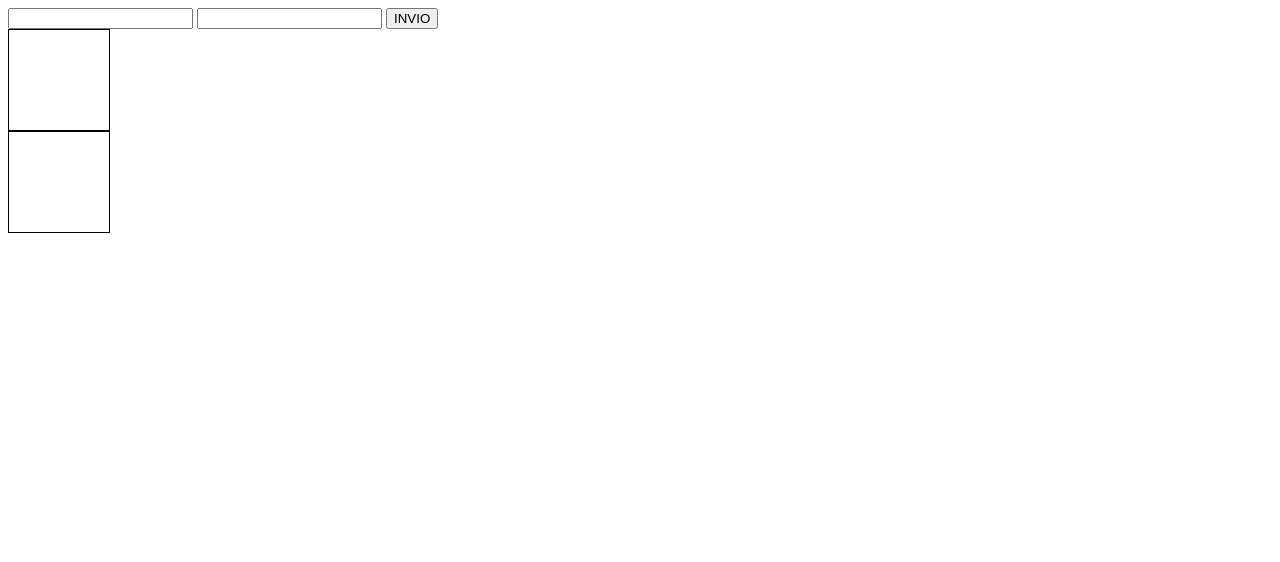
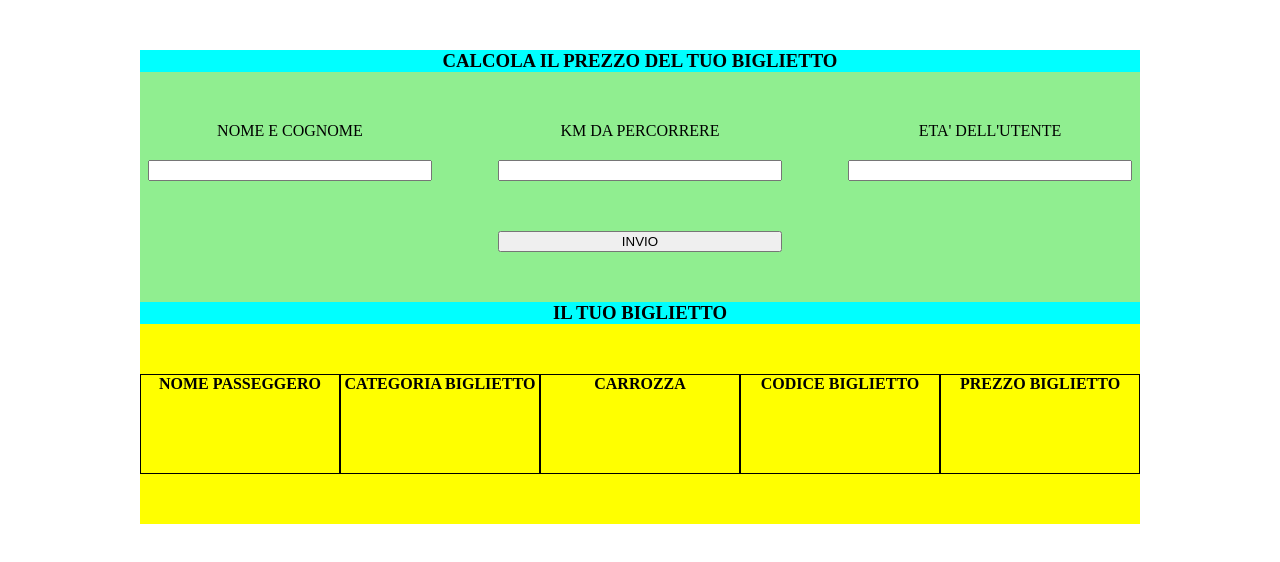
Before and after one commit to StefanoSalaa98/js-biglietto-treno-form, a plain HTML site: page index.html in a window 1280 px wide. Drawn offline with Linux system fonts and the light colour scheme.

Commit message:
Seconda Versione

```diff
--- a/index.html
+++ b/index.html
@@ -7,17 +7,33 @@
     <title>Document</title>
 </head>
 <body>
+    <div class="main-container">
+        <h3>CALCOLA IL PREZZO DEL TUO BIGLIETTO</h3>
+        <form class="info" action="" method="GET">
+            <div>
+                <label for="nome">NOME E COGNOME</label>
+                <input id="nome" type="text">
+            </div>
+            <div>
+                <label for="nome">KM DA PERCORRERE</label>
+                <input id="chilometri" type="number">
+            </div>
+            <div>
+                <label for="nome">ETA' DELL'UTENTE</label>
+                <input id="anni" type="number">
+            </div>
+            <button id="bottone">INVIO</button>
+        </form>
 
-    <form action="" method="GET">
-        <input id="chilometri" type="number">
-        <input id="anni" type="number">
-        <button id="bottone">INVIO</button>
-    </form>
-
-    <div id="scontoApplicato"></div>
-    <div id="prezzoBiglietto"></div>
-
-
+        <h3>IL TUO BIGLIETTO</h3>
+        <div class="container">
+            <div> <strong>NOME PASSEGGERO </strong> <p id="nomePasseggero"></p></div>
+            <div> <strong>CATEGORIA BIGLIETTO </strong> <p id="scontoApplicato"></p></div>
+            <div> <strong>CARROZZA </strong> <p id="carrozzaBiglietto"></p></div>
+            <div> <strong>CODICE BIGLIETTO </strong> <p id="codiceBiglietto"></p></div>
+            <div> <strong>PREZZO BIGLIETTO </strong> <p id="prezzoBiglietto"></p></div>
+        </div>
+    </div>
 
     <script src="script.js"></script>
 </body>
--- a/script.js
+++ b/script.js
@@ -1,11 +1,15 @@
 const evento = document.getElementById("bottone");
 const prezzoOut = document.getElementById("prezzoBiglietto");
 const scontoOut = document.getElementById("scontoApplicato");
+const utenteOut = document.getElementById("nomePasseggero");
+const carrozzaOut = document.getElementById("carrozzaBiglietto");
+const codiceOut = document.getElementById("codiceBiglietto");
 
 evento.addEventListener("click", function(e){
 
     const kmUtente = document.getElementById("chilometri");
     const anniUtente = document.getElementById("anni");
+    const nomeUtente = document.getElementById("nome");
 
     e.preventDefault();
 
@@ -35,8 +39,32 @@ evento.addEventListener("click", function(e){
     console.log(kmUtente.value, prezzo);
     console.log("ciao");
 
-    //Restituisci l'output del prezzo e dello sconto
+    //Restituisci l'output dei dati inseriti
 
-    scontoOut.textContent = "Ti è stato applicato uno sconto del: " +sconto;
-    prezzoOut.textContent = "Il prezzo del tuo biglietto è di " +prezzo+ "€";
+    utenteOut.innerHTML = "<p>" +nomeUtente.value+ "<\p>";
+
+    const numCarrozza = Math.floor(Math.random()*10 + 1);
+    carrozzaOut.innerHTML ="<p>" +numCarrozza+ "<\p>";
+
+    const codice = Math.floor(Math.random()*899999 + 100000);
+    codiceOut.innerHTML ="<p>" +codice+ "<\p>";
+
+    let tipoBiglietto;
+    if(sconto === "0%"){
+        tipoBiglietto = "BIGLIETTO STANDARD";
+    }
+    else if(sconto === "20%"){
+        tipoBiglietto = "BIGLIETTO GIOVANI";
+    }
+    else{
+        tipoBiglietto = "BIGLIETTO ANZIANI";
+    }
+    scontoOut.innerHTML = "<p>" +tipoBiglietto+ "<\p>";
+    prezzoOut.innerHTML = "<p>" +prezzo+ "€<\p>";
+
+    //Ripulisci elementi form
+
+    nomeUtente.value="";
+    kmUtente.value="";
+    anniUtente.value="";
 });
--- a/style.css
+++ b/style.css
@@ -1,6 +1,52 @@
-#prezzoBiglietto, #scontoApplicato{
+*{
+    box-sizing: border-box;
+    margin: 0 auto;
+    text-align:center;
+}
+
+.main-container{
+    width:1000px;
+    background-color:aqua;
+    margin-top:50px;
+}
+
+.info{
+    display:flex;
+    flex-wrap:wrap;
+    justify-content:space-between;
+    gap:50px;
+    padding-top:50px;
+    padding-bottom:50px;
+    background-color:lightgreen;
+}
+
+.info *{
+    width:calc((100% - 150px) / 3);
+}
+
+.info div{
+    text-align:center;
+}
+
+.info input{
+    width:100%;
+    margin-top:20px;
+}
+
+.container{
+    display:flex;
+    background-color:yellow;
+    padding-top:50px;
+    padding-bottom:50px;
+}
+
+.container div{
     height:100px;
-    width:100px;
+    width:100%;
     text-align:center;
     border: 1px solid black;
 }
+
+.container p{
+    margin-top:10px;
+}
```
